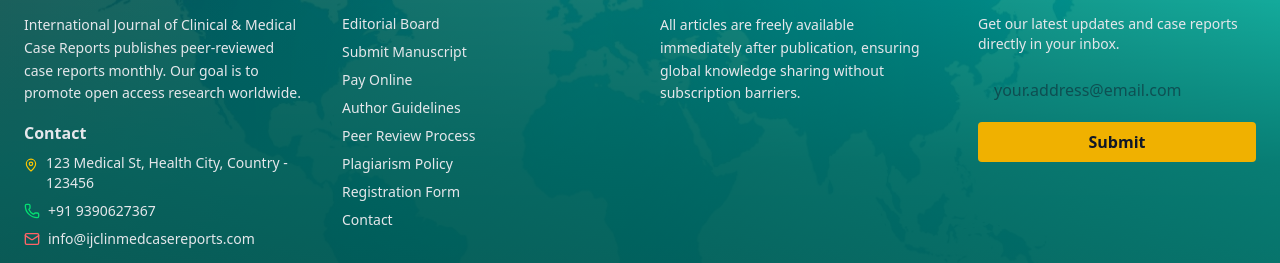
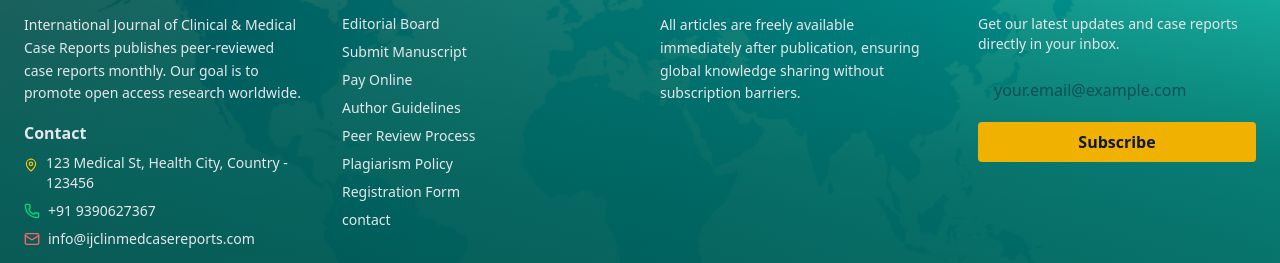
Before and after one commit to saikiranyalavarthi/journels, a React (Vite) app: page /about/crossmark in a window 1280 px wide. Shown: the part 919-1182 px from the top of the page. Built offline with nearby package versions, Linux system fonts and the light colour scheme.

Commit message:
first commit

```diff
--- a/src/App.jsx
+++ b/src/App.jsx
@@ -3,7 +3,6 @@
 import Home from "./pages/Home";
 import About from "./pages/About";
 
-import Contact from "./pages/Contact";
 import Navbar from "./Components/Navabr";
 import AboutJournals from "./pages/AboutJournals";
 import OurPolicies from "./pages/OurPolicies";
@@ -16,6 +15,7 @@
 import InstructionsForAuthors from "./pages/InstructionsForAuthors";
 import Archives from "./pages/Archives";
 import SpecialIssues from "./pages/SpecialIssues";
+import { Contact } from "lucide-react";
 
 export default function App() {
   return (
--- a/src/Components/Footer.jsx
+++ b/src/Components/Footer.jsx
@@ -9,6 +9,7 @@
   Instagram,
   Youtube,
 } from "lucide-react";
+import { Link } from "react-router-dom"; // Make sure you have react-router-dom installed
 
 const Footer = () => {
   return (
@@ -16,13 +17,13 @@
       {/* Animated Background Map */}
       <div className="absolute inset-0 opacity-10">
         <img
-          src="/map.jpg" // <-- place a map/library svg in public/images
+          src="/map.jpg"
           alt="Map Background"
           className="w-full h-full object-cover animate-slow-zoom"
         />
       </div>
 
-      {/* Gradient Overlay for readability */}
+      {/* Gradient Overlay */}
       <div className="absolute inset-0 bg-gradient-to-t from-teal-900/80 via-teal-800/70 to-transparent"></div>
 
       {/* Footer Content */}
@@ -98,28 +99,29 @@
         </div>
 
         {/* Useful Links */}
+
         <div>
           <h3 className="text-xl font-bold mb-4 border-b border-gray-600 pb-2">
             USEFUL LINKS
           </h3>
           <ul className="space-y-2 text-sm">
             {[
-              "Editorial Board",
-              "Submit Manuscript",
-              "Pay Online",
-              "Author Guidelines",
-              "Peer Review Process",
-              "Plagiarism Policy",
-              "Registration Form",
-              "Contact",
+              { name: "Editorial Board", path: "/editorial-board" },
+              { name: "Submit Manuscript", path: "/submit-manuscript" },
+              { name: "Pay Online", path: "/pay-online" },
+              { name: "Author Guidelines", path: "/author-guidelines" },
+              { name: "Peer Review Process", path: "/peer-review" },
+              { name: "Plagiarism Policy", path: "/plagiarism-policy" },
+              { name: "Registration Form", path: "/registration" },
+              { name: "contact", path: "/contact" },
             ].map((link, idx) => (
               <li key={idx}>
-                <a
-                  href="#"
+                <Link
+                  to={link.path}
                   className="hover:underline hover:decoration-red-500 hover:underline-offset-4 transition"
                 >
-                  {link}
-                </a>
+                  {link.name}
+                </Link>
               </li>
             ))}
           </ul>
@@ -147,7 +149,7 @@
           <form className="flex flex-col space-y-3">
             <input
               type="email"
-              placeholder="your.address@email.com"
+              placeholder="your.email@example.com"
               className="px-4 py-2 text-gray-900 rounded focus:outline-none focus:ring-2 focus:ring-yellow-400"
               required
             />
@@ -155,7 +157,7 @@
               type="submit"
               className="bg-yellow-500 text-gray-900 font-semibold py-2 rounded hover:bg-yellow-400 transition"
             >
-              Submit
+              Subscribe
             </button>
           </form>
         </div>
```
